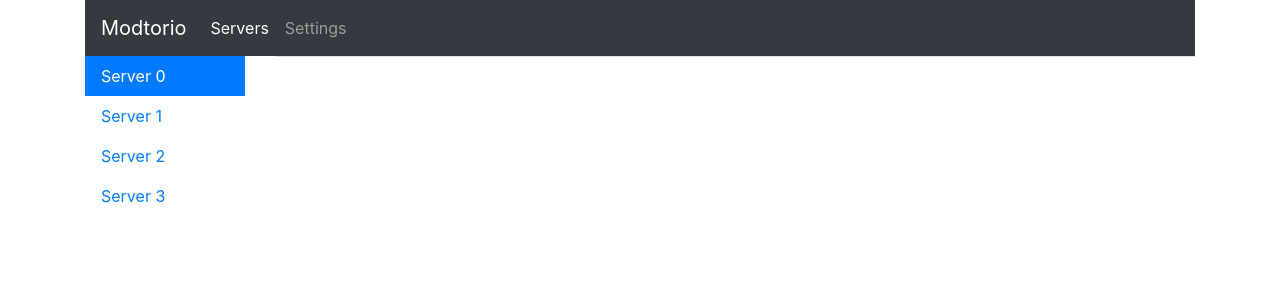
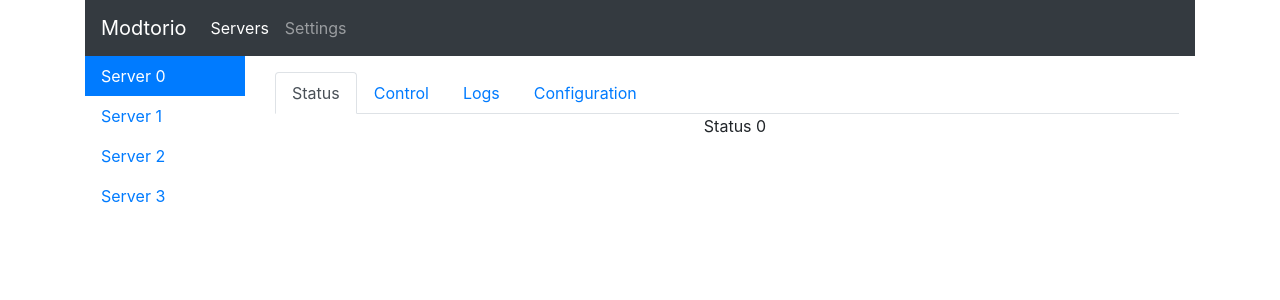
Before and after one commit to Spanfile/Modtorio, a React (Create React App) app in the folder app/: page /servers/0 in a window 1280 px wide. Shown: the top 300 px of the page. Built offline with nearby package versions, Linux system fonts and the light colour scheme.

Commit message:
Server structure

```diff
--- a/app/src/components/servers/Server.tsx
+++ b/app/src/components/servers/Server.tsx
@@ -1,5 +1,5 @@
 import React from 'react';
-import { Nav } from 'react-bootstrap';
+import { Tabs, Tab } from 'react-bootstrap';
 import { RouteComponentProps } from 'react-router';
 
 interface IServerProps {
@@ -10,9 +10,20 @@ export default class Server extends React.Component<RouteComponentProps<IServerP
     public render(): JSX.Element {
         let props = this.props.match.params;
         return (
-            <Nav variant="tabs">
-
-            </Nav>
+            <Tabs id="server-tab" transition={false} className="mt-3 mr-3">
+                <Tab eventKey="status" title="Status">
+                    Status {props.serverId}
+                </Tab>
+                <Tab eventKey="control" title="Control">
+                    Control {props.serverId}
+                </Tab>
+                <Tab eventKey="logs" title="Logs">
+                    Logs {props.serverId}
+                </Tab>
+                <Tab eventKey="config" title="Configuration">
+                    Configuration {props.serverId}
+                </Tab>
+            </Tabs>
         );
     }
 }
```
